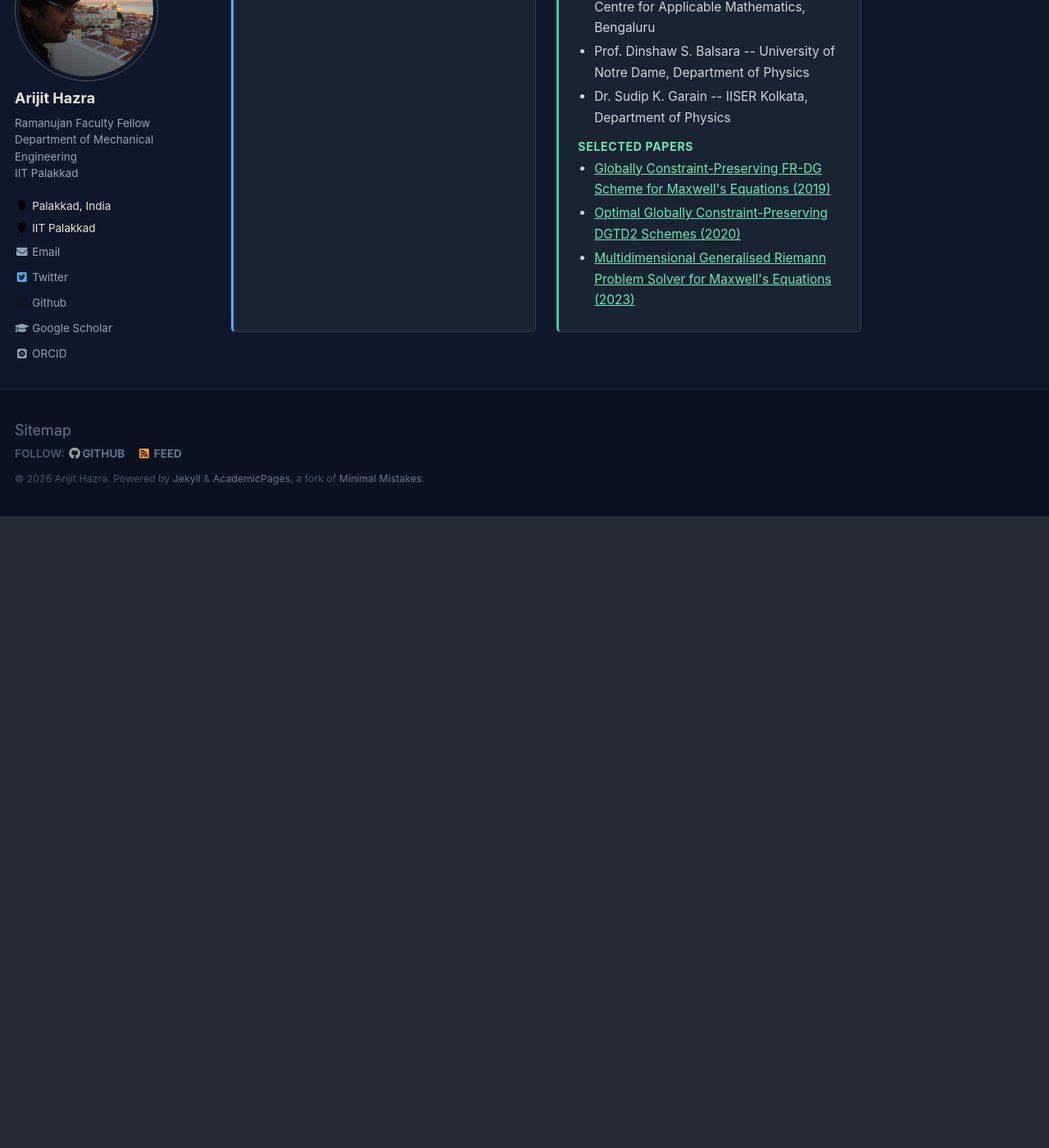
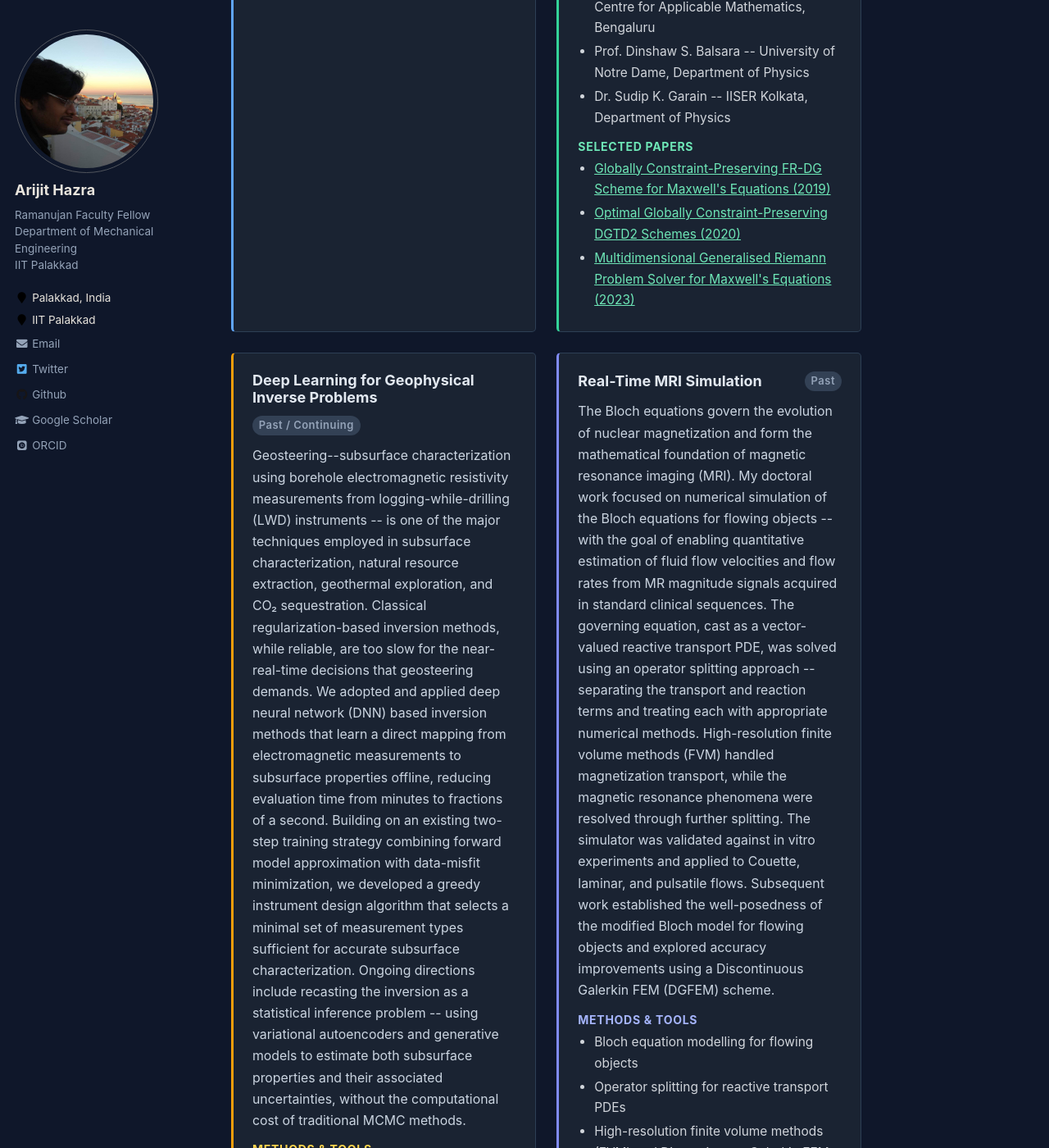
Before and after one commit to ahazra/ahazra.github.io, a Jekyll site: the page built from _pages/research-projects.md, in a window 1280 px wide and 1400 px high, scrolled down 2005 px. Shown: the whole window at 82% size. Built offline with Jekyll 4.4.1, drawn with Linux system fonts in a browser that asks for light colours; some web fonts are replaced; formulas are drawn with MathJax 3; before the commit the page ends 2635 px from its top, so only the background shows below that; some of the changed text lies outside the part shown.

Commit message:
some more updates

```diff
--- a/_pages/research-projects.md
+++ b/_pages/research-projects.md
@@ -121,7 +121,8 @@ Our primary focus is on thermal and fluid systems, though we remain genuinely op
 <div class="rp-card em">
 <div class="rp-card-header">
 <h3>High-Order Structure-Preserving Schemes for Computational Electrodynamics and MHD</h3>
-<span class="badge badge-active">Active</span>
+<!--- <span class="badge badge-active">Active</span> --->
+<span class="badge badge-past">Past / Continuing</span>
 </div>
 <p>
 A central interest of our group is the development of numerical schemes for partial differential equations that faithfully mimic the structure of the underlying physical laws -- not merely in accuracy, but in the preservation of fundamental mathematical and physical properties.</p>
@@ -150,43 +151,55 @@ A central interest of our group is the development of numerical schemes for part
 </ul>
 </div>
 
-<!--
 <div class="rp-card geo">
 <div class="rp-card-header">
 <h3>Deep Learning for Geophysical Inverse Problems</h3>
 <span class="badge badge-past">Past / Continuing</span>
 </div>
 <p>
-Borehole logging tools must infer subsurface formation properties from electromagnetic measurements taken while drilling. This project combined physics-based forward modelling of logging-while-drilling (LWD) instruments with deep neural networks trained to solve the resulting inverse problem in near-real time — enabling geosteering decisions that would otherwise require iterative forward solves. The data-driven framework learned a direct mapping from tool responses to formation parameters, significantly accelerating the inversion.
+Geosteering--subsurface characterization using borehole electromagnetic resistivity measurements from logging-while-drilling (LWD) instruments -- is one of the major techniques employed in subsurface characterization, natural resource extraction, geothermal exploration, and CO₂ sequestration. Classical regularization-based inversion methods, while reliable, are too slow for the near-real-time decisions that geosteering demands.
+We adopted and applied deep neural network (DNN) based inversion methods that learn a direct mapping from electromagnetic measurements to subsurface properties offline, reducing evaluation time from minutes to fractions of a second. Building on an existing two-step training strategy combining forward model approximation with data-misfit minimization, we developed a greedy instrument design algorithm that selects a minimal set of measurement types sufficient for accurate subsurface characterization.
+Ongoing directions include recasting the inversion as a statistical inference problem -- using variational autoencoders and generative models to estimate both subsurface properties and their associated uncertainties, without the computational cost of traditional MCMC methods.
 </p>
 <h4>Methods &amp; Tools</h4>
 <ul>
-  <li>Finite-element forward modelling of LWD tools</li>
-  <li>Deep fully-connected and convolutional networks</li>
-  <li>Training on synthetic forward-model datasets</li>
-  <li>Sensitivity &amp; uncertainty analysis</li>
+  <li>1D Hankel transform-based forward modelling of borehole electromagnetic measurements</li>
+  <li>Deep neural network-based inversion</li>
+  <li>Two-step training with data-misfit minimisation</li>
+  <li>Greedy algorithm for optimal instrument design</li>
+  <li>Variational autoencoders and generative models for statistical inversion</li>
+  <li>Uncertainty quantification via Bayesian inference</li>
 </ul>
+<h4>Students & Staff</h4>
+<ul>
+    <li>Manas K. Sinha -- M.Tech (Computing and Mathematics) </li>
+  </ul>
+<h4>Collaborators</h4>
+<ul>
+    <li> Prof. David Pardo -- Basque Centre for Applied Mathematics (BCAM), University of Basque Country </li>
+  </ul>
 <h4>Selected Papers</h4>
 <ul>
   <li><a href="/publication/2022-03-01-A-deep-learning-approach-to-design-a-borehole-instrument-for-geosteering">A Deep Learning Approach to Design a Borehole Instrument for Geosteering (2022)</a></li>
 </ul>
 </div>
--->
-<!--
 <div class="rp-card mri">
 <div class="rp-card-header">
 <h3>Real-Time MRI Simulation</h3>
 <span class="badge badge-past">Past</span>
 </div>
 <p>
-Real-time MRI of moving objects (flowing blood, beating hearts) requires accurate simulation of the Bloch equations in the presence of velocity fields. This project developed efficient numerical solvers for the Bloch equations that account for flow-induced phase effects, enabling faithful virtual prototyping of MRI pulse sequences. The methods were validated against experimental data and applied to dynamic reconstruction scenarios, providing quantitative insight into artefacts caused by motion and flow.
+The Bloch equations govern the evolution of nuclear magnetization and form the mathematical foundation of magnetic resonance imaging (MRI). My doctoral work focused on numerical simulation of the Bloch equations for flowing objects -- with the goal of enabling quantitative estimation of fluid flow velocities and flow rates from MR magnitude signals acquired in standard clinical sequences.
+The governing equation, cast as a vector-valued reactive transport PDE, was solved using an operator splitting approach -- separating the transport and reaction terms and treating each with appropriate numerical methods. High-resolution finite volume methods (FVM) handled magnetization transport, while the magnetic resonance phenomena were resolved through further splitting. The simulator was validated against in vitro experiments and applied to Couette, laminar, and pulsatile flows.
+Subsequent work established the well-posedness of the modified Bloch model for flowing objects and explored accuracy improvements using a Discontinuous Galerkin FEM (DGFEM) scheme.
 </p>
 <h4>Methods &amp; Tools</h4>
 <ul>
-  <li>Numerical integration of the Bloch ODE system</li>
-  <li>Flow-effect modelling (gradient moment nulling)</li>
-  <li>Dynamic MRI reconstruction algorithms</li>
-  <li>Validation against phantom &amp; in-vivo data</li>
+  <li>Bloch equation modelling for flowing objects</li>
+  <li>Operator splitting for reactive transport PDEs</li>
+  <li>High-resolution finite volume methods (FVM) and Discontinuous Galerkin FEM (DGFEM)</li>
+  <li>CUDA-enabled GPU parallelisation</li>
+  <li>Well-posedness analysis of modified Bloch model</li>
 </ul>
 <h4>Selected Papers</h4>
 <ul>
```
Also changed, not shown: _talks/hazra_globally_2019-1.md (deleted, +0 -9 lines), 1 other file.
